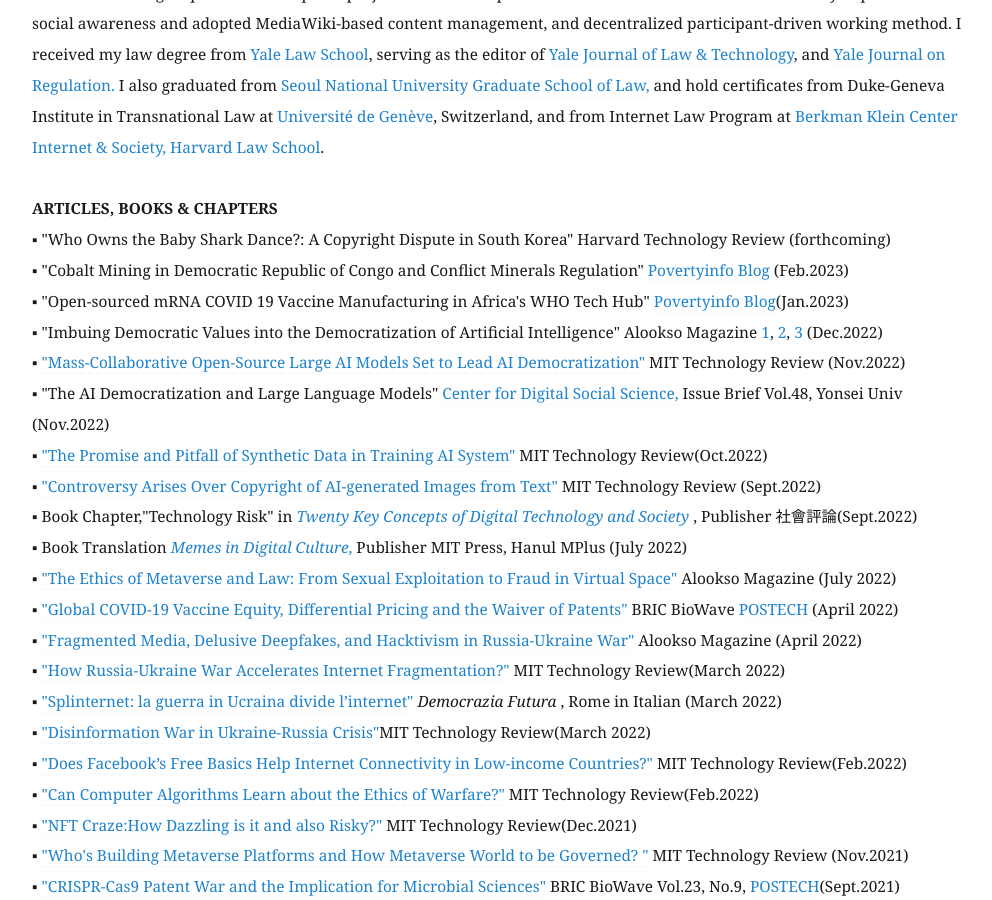
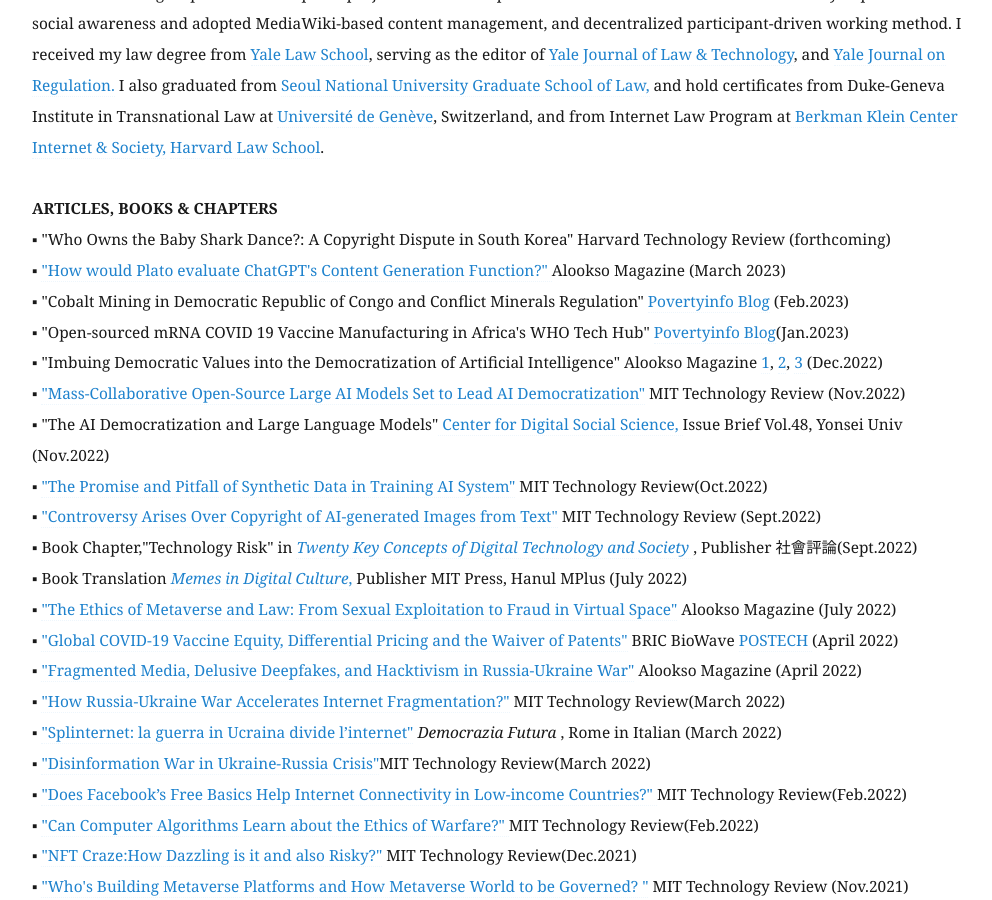
Before and after one commit to eunchangchoi/eunchangchoi.github.io, a Jekyll site: the page built from index.md, in a window 1280 px wide and 900 px high, scrolled down 2051 px. Shown: the whole window, without its empty margins (68-1060 px from the left). Built offline with Jekyll 4.4.1, drawn with Linux system fonts in a browser that asks for light colours.

Commit message:
Update index.md

```diff
--- a/index.md
+++ b/index.md
@@ -36,6 +36,7 @@
 <br>
  <strong> ARTICLES, BOOKS & CHAPTERS </strong> <br>
 ▪ "Who Owns the Baby Shark Dance?: A Copyright Dispute in South Korea" Harvard Technology Review (forthcoming) <br>
+▪ <a href="https://alook.so/posts/54t4woG">"How would Plato evaluate ChatGPT's Content Generation Function?" </a> Alookso Magazine (March 2023) <br>
 ▪ "Cobalt Mining in Democratic Republic of Congo and Conflict Minerals Regulation" <a href="https://blog.naver.com/gp3project/223006387282">Povertyinfo Blog</a> (Feb.2023)  <br>
 ▪ "Open-sourced mRNA COVID 19 Vaccine Manufacturing in Africa's WHO Tech Hub" <a href="https://blog.naver.com/gp3project/222993202700"> Povertyinfo Blog</a>(Jan.2023) <br>
 ▪ "Imbuing Democratic Values into the Democratization of Artificial Intelligence" Alookso Magazine <a href="https://alook.so/posts/q1tpJvM">1</a>, <a href="https://alook.so/posts/mbtE1zy"> 2</a>, <a href="https://alook.so/posts/KmtBEro">3 </a> (Dec.2022) <br>
```
